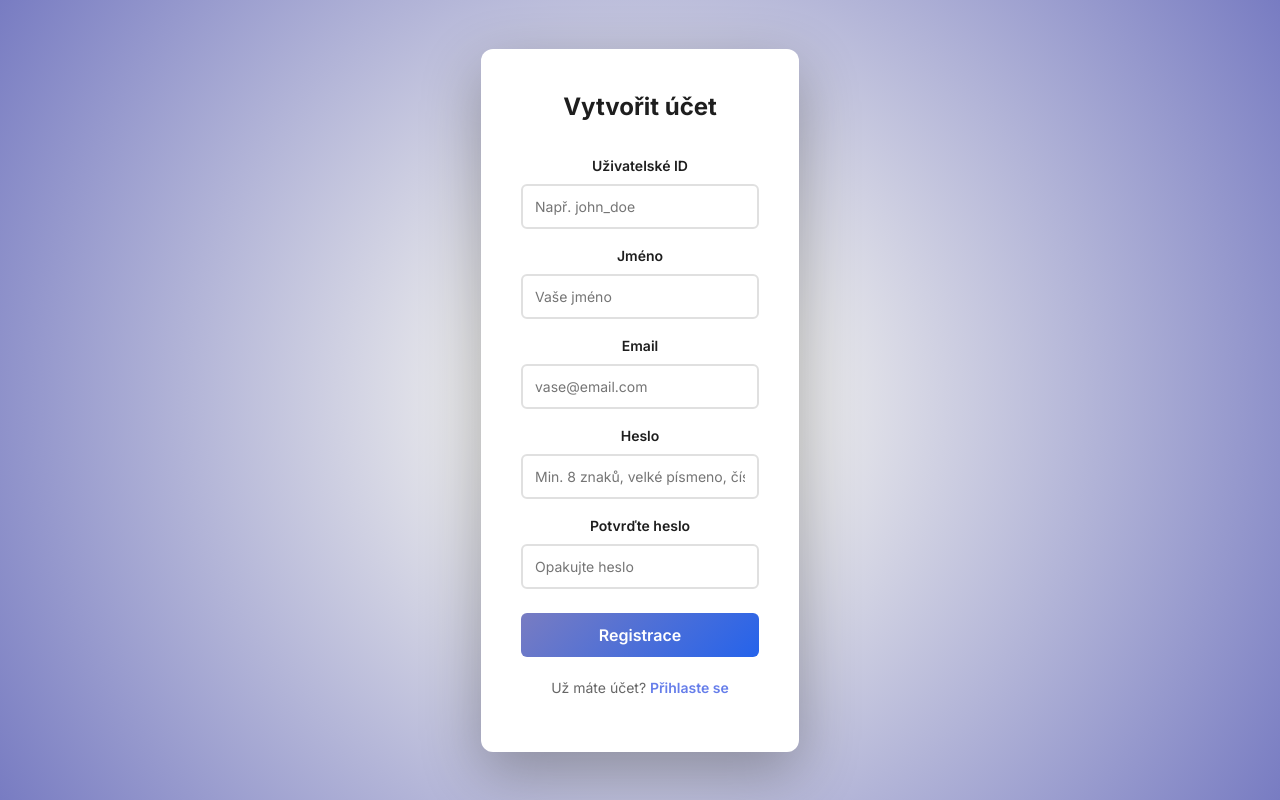
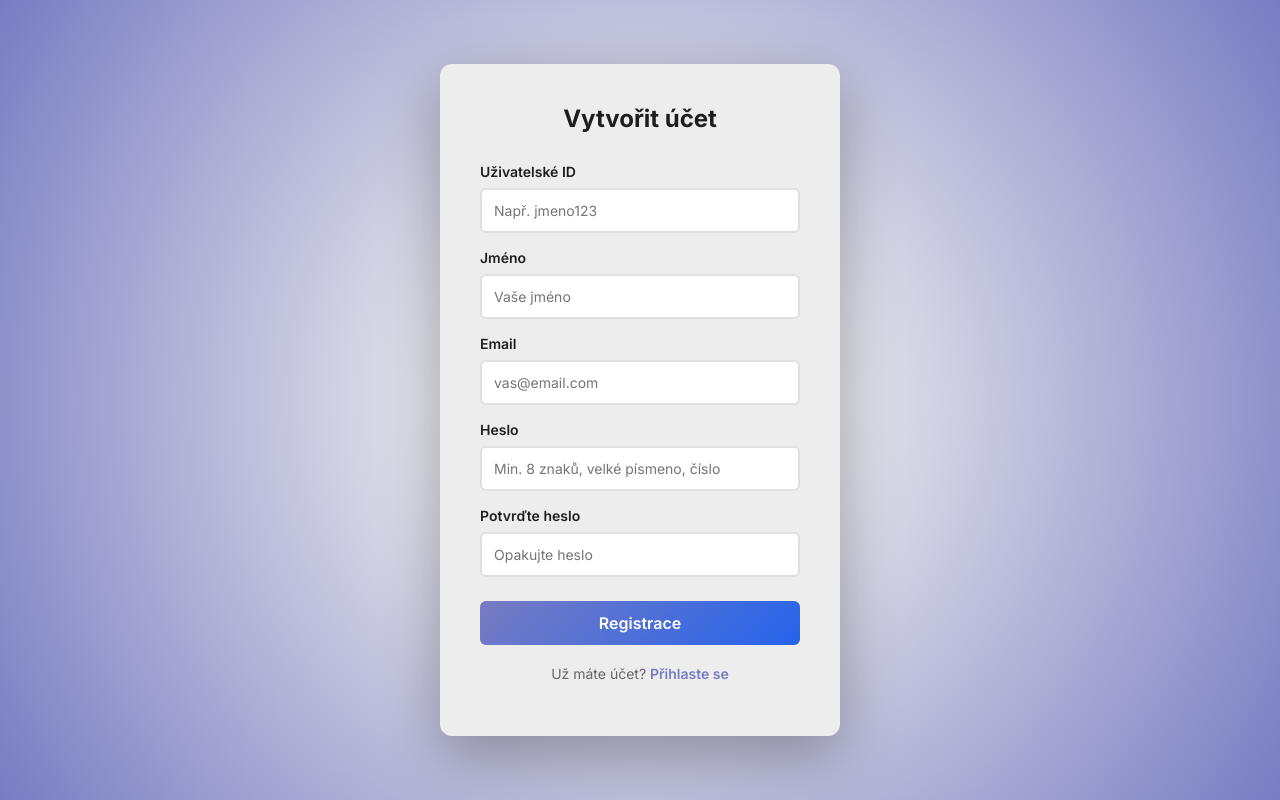
Before and after one commit to pslib-cz/RP2025-26_Adam-Jakub_P2P-sifrovana-komunikacni-aplikace, a React (Vite) app: page /pages/RegisterPage in a window 1280 px wide. Built offline with nearby package versions, Linux system fonts and the light colour scheme; a web font is replaced by a local one.

Commit message:
update database & styles

```diff
--- a/src/components/form/AuthForms.css
+++ /dev/null
@@ -1,138 +0,0 @@
-/* upravit styly!!! */
-
-.auth-form {
-  background: white;
-  border-radius: 12px;
-  padding: 40px;
-  box-shadow: 0 20px 60px rgba(0, 0, 0, 0.3);
-  width: 100%;
-  max-width: 400px;
-  animation: slideUp 0.3s ease-out;
-}
-
-@keyframes slideUp {
-  from {
-    opacity: 0;
-    transform: translateY(20px);
-  }
-  to {
-    opacity: 1;
-    transform: translateY(0);
-  }
-}
-
-.auth-form h2 {
-  color: var(--text);
-  text-align: center;
-  margin: 0 0 30px 0;
-  font-size: 24px;
-}
-
-.form-group {
-  display: flex;
-  flex-direction: column;
-  gap: 8px;
-  margin-bottom: 16px;
-}
-
-.form-group label {
-  color: var(--text);
-  font-weight: 600;
-  font-size: 14px;
-}
-
-.form-group input {
-  padding: 12px;
-  border: 2px solid #e0e0e0;
-
-  border-radius: 6px;
-  font-size: 14px;
-  transition: border-color 0.2s;
-   font-family: "Inter", sans-serif;
-}
-
-.form-group input:focus {
-  outline: none;
-  border-color: #667eea;
-}
-
-.form-group input:disabled {
-  background: #f5f5f5;
-  color: #999;
-  cursor: not-allowed;
-}
-
-.form-group input.error {
-  border-color: #ff6b6b;
-  background: #ffe0e0;
-}
-
-.error-message {
-  color: #ff6b6b;
-  font-size: 12px;
-  font-weight: 500;
-  font-family: "Inter", sans-serif;
-}
-
-.alert {
-  padding: 12px;
-  border-radius: 6px;
-  margin-bottom: 20px;
-  font-size: 13px;
-}
-
-.alert-error {
-  background: #fee;
-  color: #c33;
-  border: 1px solid #ffb3b3;
-}
-
-.alert-success {
-  background: #efe;
-  color: #3c3;
-  border: 1px solid #b3ffb3;
-}
-
-.auth-button {
-  width: 100%;
-  padding: 12px;
-  background: linear-gradient(135deg, var(--primary) 0%, var(--blue) 100%);
-  color: white;
-  border: none;
-  border-radius: 6px;
-  font-size: 16px;
-  font-weight: 600;
-  cursor: pointer;
-  transition: transform 0.2s, box-shadow 0.2s;
-  margin-top: 8px;
-}
-
-.auth-button:hover:not(:disabled) {
-  transform: translateY(-2px);
-  box-shadow: 0 10px 20px rgba(102, 126, 234, 0.3);
-}
-
-.auth-button:disabled {
-  opacity: 0.8;
-  cursor: not-allowed;
-}
-
-.auth-switch {
-  text-align: center;
-  margin-top: 20px;
-  font-size: 14px;
-  color: #666;
-  font-family: "Inter", sans-serif;
-}
-
-.auth-switch a {
-  color: #667eea;
-  text-decoration: none;
-  font-weight: 600;
-  transition: color 0.2s;
-}
-
-.auth-switch a:hover {
-  color: #764ba2;
-  text-decoration: underline;
-}
--- /dev/null
+++ b/src/components/form/AuthForms.module.css
@@ -0,0 +1,91 @@
+@keyframes slideUp {
+  from {
+    opacity: 0;
+    transform: translateY(20px);
+  }
+  to {
+    opacity: 1;
+    transform: translateY(0);
+  }
+}
+
+.authForm {
+  background: var(--white);
+  border-radius: 12px;
+  padding: 40px;
+  box-shadow: 0 20px 60px rgba(0, 0, 0, 0.3);
+  width: 100%;
+  min-width: 300px;
+  max-width: 400px;
+  animation: slideUp 0.3s ease-out;
+}
+
+.authForm h2 {
+  color: var(--text);
+  text-align: center;
+  margin: 0 0 30px 0;
+  font-size: 24px;
+}
+
+.alert {
+  padding: 12px;
+  border-radius: 6px;
+  margin-bottom: 20px;
+  font-size: 13px;
+}
+
+.alert--error {
+  background: #ffebee;
+  color: #c62828;
+  border: 1px solid #ffb3b3;
+}
+
+.alert--success {
+  background: #efe;
+  color: #3c3;
+  border: 1px solid #b3ffb3;
+}
+
+.authButton {
+  width: 100%;
+  padding: 12px;
+  background: linear-gradient(135deg, var(--primary) 0%, var(--blue) 100%);
+  color: white;
+  border: none;
+  border-radius: 6px;
+  font-size: 16px;
+  font-weight: 600;
+  cursor: pointer;
+  transition: transform 0.2s, box-shadow 0.2s;
+  margin-top: 8px;
+}
+
+.authButton:hover:not(:disabled) {
+  transform: translateY(-2px);
+  box-shadow: 0 10px 20px rgba(102, 126, 234, 0.3);
+}
+
+.authButton:disabled {
+  opacity: 0.8;
+  cursor: not-allowed;
+}
+
+.authSwitch {
+  text-align: center;
+  margin-top: 20px;
+  font-size: 14px;
+  color: #666;
+  font-family: "Inter", sans-serif;
+}
+
+.authSwitch a {
+  color: var(--primary);
+  text-decoration: none;
+  font-weight: 600;
+  transition: color 0.2s;
+}
+
+.authSwitch a:hover {
+  color: var(--blue);
+  text-decoration: underline;
+}
--- /dev/null
+++ b/src/components/form/InputField.module.css
@@ -0,0 +1,43 @@
+.formGroup {
+  display: flex;
+  flex-direction: column;
+  gap: 8px;
+  margin-bottom: 16px;
+}
+
+.formGroup__label {
+  color: var(--text);
+  font-weight: 600;
+  font-size: 14px;
+  text-align: left;
+}
+
+.formGroup__input {
+  padding: 12px;
+  border: 2px solid #e0e0e0;
+  border-radius: 6px;
+  font-size: 14px;
+  transition: border-color 0.2s;
+  font-family: "Inter", sans-serif;
+}
+
+.formGroup__input:focus {
+  outline: none;
+  border-color: #667eea;
+}
+
+.formGroup__input:disabled {
+  color: #999;
+  cursor: not-allowed;
+}
+
+.formGroup__input--error {
+  border-color: #ff6b6b;
+}
+
+.formGroup__error {
+  color: #ff6b6b;
+  font-size: 12px;
+  font-weight: 500;
+  font-family: "Inter", sans-serif;
+}
--- a/src/components/form/InputField.tsx
+++ b/src/components/form/InputField.tsx
@@ -1,4 +1,5 @@
 import React from "react";
+import styles from "./InputField.module.css";
 
 interface InputFieldProps {
   id: string;
@@ -22,8 +23,10 @@ export const InputField: React.FC<InputFieldProps> = ({
   disabled = false,
 }) => {
   return (
-    <div className="form-group">
-      <label htmlFor={id}>{label}</label>
+    <div className={styles.formGroup}>
+      <label htmlFor={id} className={styles.formGroup__label}>
+        {label}
+      </label>
       <input
         id={id}
         type={type}
@@ -31,9 +34,9 @@ export const InputField: React.FC<InputFieldProps> = ({
         onChange={(e) => onChange(e.target.value)}
         placeholder={placeholder}
         disabled={disabled}
-        className={error ? "error" : ""}
+        className={`${styles.formGroup__input} ${error ? styles["formGroup__input--error"] : ""}`}
       />
-      {error && <span className="error-message">{error}</span>}
+      {error && <span className={styles.formGroup__error}>{error}</span>}
     </div>
   );
 };
--- a/src/components/form/RegisterForm.tsx
+++ b/src/components/form/RegisterForm.tsx
@@ -3,7 +3,7 @@ import { useNavigate, Link } from "react-router-dom";
 import { registerSchema, type RegisterInput } from "../../types/auth";
 import { InputField } from "./InputField";
 import { useAuth } from "../../context/AuthContext";
-import "./AuthForms.css";
+import styles from "./AuthForms.module.css";
 
 export const RegisterForm: React.FC = () => {
   const [formData, setFormData] = useState({
@@ -55,11 +55,10 @@ export const RegisterForm: React.FC = () => {
   };
 
   return (
-    <div className="auth-container">
-    <form onSubmit={handleSubmit} className="auth-form">
+    <form onSubmit={handleSubmit} className={styles.authForm}>
       <h2>Vytvořit účet</h2>
 
-      {apiError && <div className="alert alert-error">{apiError}</div>}
+      {apiError && <div className={`${styles.alert} ${styles["alert--error"]}`}>{apiError}</div>}
 
       <InputField
         id="userId"
@@ -68,7 +67,7 @@ export const RegisterForm: React.FC = () => {
         value={formData.userId}
         onChange={(value) => handleChange("userId", value)}
         error={errors.userId}
-        placeholder="Např. john_doe"
+        placeholder="Např. jmeno123"
         disabled={loading}
       />
 
@@ -90,7 +89,7 @@ export const RegisterForm: React.FC = () => {
         value={formData.email}
         onChange={(value) => handleChange("email", value)}
         error={errors.email}
-        placeholder="vase@email.com"
+        placeholder="vas@email.com"
         disabled={loading}
       />
 
@@ -116,15 +115,13 @@ export const RegisterForm: React.FC = () => {
         disabled={loading}
       />
 
-      <button type="submit" disabled={loading} className="auth-button">
+      <button type="submit" disabled={loading} className={styles.authButton}>
         {loading ? "Registruji..." : "Registrace"}
       </button>
 
-      <p className="auth-switch">
+      <p className={styles.authSwitch}>
         Už máte účet? <Link to="/pages/LoginPage">Přihlaste se</Link>
       </p>
     </form>
-
-    </div>
   );
 };
--- a/src/components/ui/logo/AnimatedLogo.tsx
+++ b/src/components/ui/logo/AnimatedLogo.tsx
@@ -36,8 +36,8 @@ function AnimatedLogo() {
 
       <path
         d="M80.0123 69.12C78.0923 69.12 76.5563 68.608 75.4043 67.584C74.2523 66.56 73.6763 65.152 73.6763 63.36V23.808C73.6763 16.384 75.7883 10.56 80.0123 6.336C84.2363 2.112 90.0603 0 97.4843 0C101.068 0 104.428 0.896 107.564 2.688C110.764 4.416 113.516 6.912 115.82 10.176C118.06 6.848 120.748 4.32 123.884 2.592C127.084 0.864 130.54 0 134.252 0C141.676 0 147.5 2.112 151.724 6.336C155.948 10.56 158.06 16.384 158.06 23.808V63.36C158.06 65.088 157.452 66.496 156.236 67.584C155.084 68.608 153.548 69.12 151.628 69.12C149.708 69.12 148.172 68.608 147.02 67.584C145.868 66.56 145.292 65.152 145.292 63.36V23.808C145.292 18.944 144.396 15.456 142.604 13.344C140.812 11.168 137.868 10.08 133.772 10.08C130.06 10.08 127.18 11.264 125.132 13.632C123.148 16 122.156 19.392 122.156 23.808V63.36C122.156 65.152 121.58 66.56 120.428 67.584C119.276 68.608 117.74 69.12 115.82 69.12C113.9 69.12 112.364 68.608 111.212 67.584C110.124 66.56 109.58 65.152 109.58 63.36V23.808C109.58 19.52 108.556 16.16 106.508 13.728C104.46 11.296 101.612 10.08 97.9643 10.08C93.8683 10.08 90.9243 11.168 89.1323 13.344C87.3403 15.456 86.4443 18.944 86.4443 23.808V63.36C86.4443 65.088 85.8363 66.496 84.6203 67.584C83.4683 68.608 81.9323 69.12 80.0123 69.12Z"
-        fill="#1E1E1E"
-        stroke="#1E1E1E"
+        fill="var(--text)"
+        stroke="var(--text)"
         strokeWidth="2"
         fillOpacity="0"
         className={styles.pathDraw}
--- a/src/index.css
+++ b/src/index.css
@@ -1,11 +1,8 @@
 @import url('https://fonts.googleapis.com/css2?family=Inter:ital,opsz,wght@0,14..32,100..900;1,14..32,100..900&family=Kodchasan:ital,wght@0,200;0,300;0,400;0,500;0,600;0,700;1,200;1,300;1,400;1,500;1,600;1,700&display=swap');
 :root {
   font-family: "Kodchasan", "Inter", sans-serif;
-  line-height: 1.5;
-  font-weight: 400;
 
   color-scheme: dark light;
-  color: #333;
   background-color: #ffffff;
 
   font-synthesis: none;
@@ -13,12 +10,25 @@
   -webkit-font-smoothing: antialiased;
   -moz-osx-font-smoothing: grayscale;
 
+  --font-smaller: 0.75rem;
+  --font-small: 0.875rem;
+  --font-medium: 1rem;
+  --font-large: 1.5rem;
+  --font-larger: 2rem;
+
 --primary: #787CC2;
 --text:  #1E1E1E;
 --white: #EDEDED;
 --active: #AEF044;
 --inactive: #C90E0E;
 --blue: #2563EB;
+}
+
+@media (prefers-color-scheme: dark) {
+  :root {
+    --white: #1E1E1E;
+    --text: #EDEDED;
+  }
 }
 
 * {
--- a/src/pages/home/HomePage.module.css
+++ b/src/pages/home/HomePage.module.css
@@ -39,8 +39,8 @@
 }
 
 h1 {
-  font-size: 2em;
-  color: #333;
+  font-size: var(--font-large);
+  color: var(--text);
   animation: fadeInUp 0.8s ease-out 0.3s forwards;
   opacity: 0;
 }
--- a/src/pages/home/HomePage.tsx
+++ b/src/pages/home/HomePage.tsx
@@ -11,9 +11,9 @@ function HomePage() {
           <Link className={styles.logoWrapper} to="/HomePage">
               <AnimatedLogo />
           </Link>
-          <h1>P2P Communication app</h1>
+          <h1>P2P Komunikační aplikace</h1>
           <button onClick={() => {navigate("/pages/LoginPage");}} className={styles.button}>
-            Get Started
+            Pokračovat
           </button>
       </div>
   );
--- a/src/types/User.ts
+++ b/src/types/User.ts
@@ -3,6 +3,10 @@ export interface User {
   userId: string;
   username: string;
   email: string;
+  password: string;
+  letsTalk?: boolean;
+  bio?: string;
+  profilePicture?: string;
   isOnline: boolean;
   lastSeen: string;
 }
```
Also changed, not shown: src/components/form/LoginForm.tsx (+5 -5 lines), 1 other file (tests, documents, lock files or other folders).
